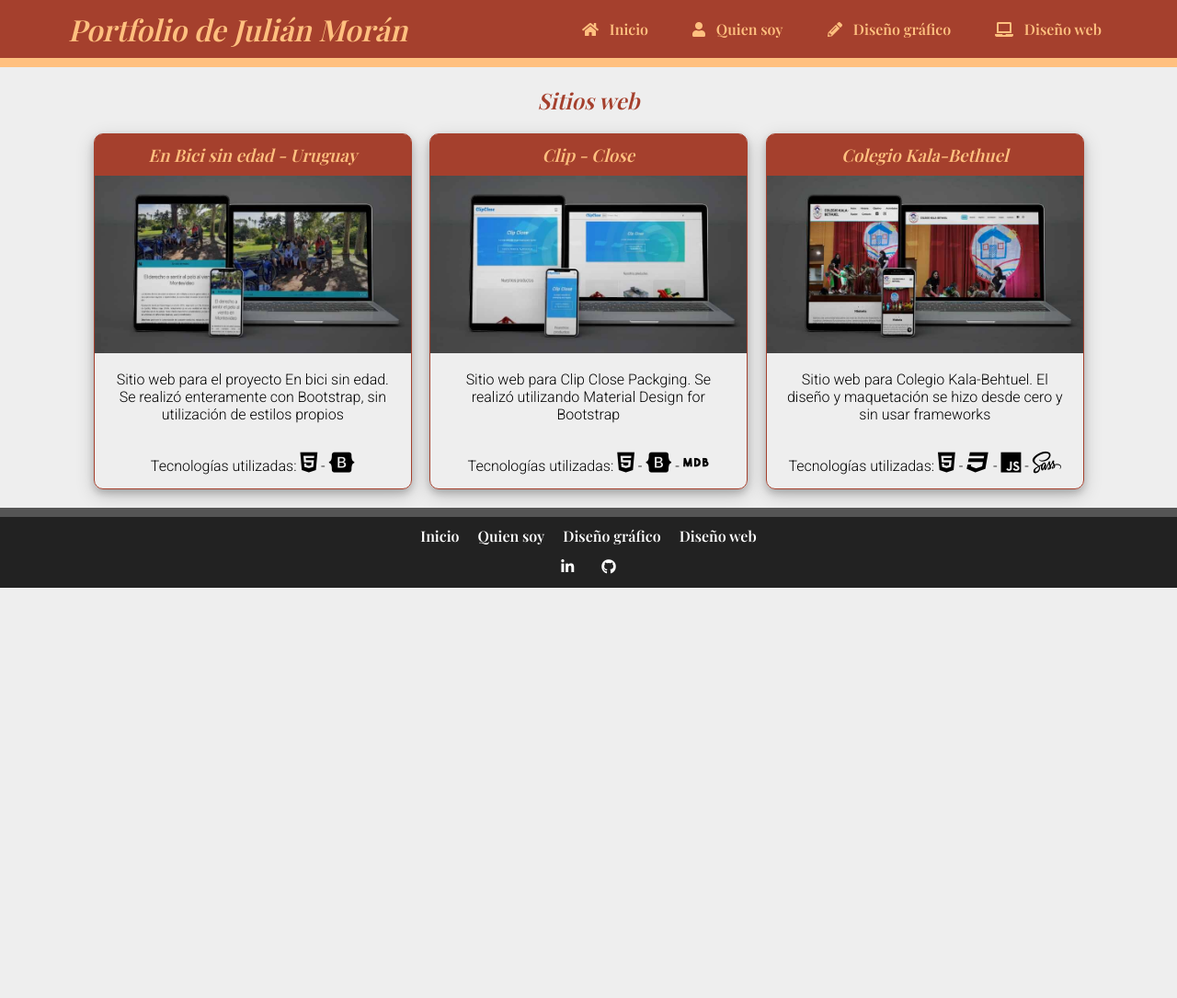
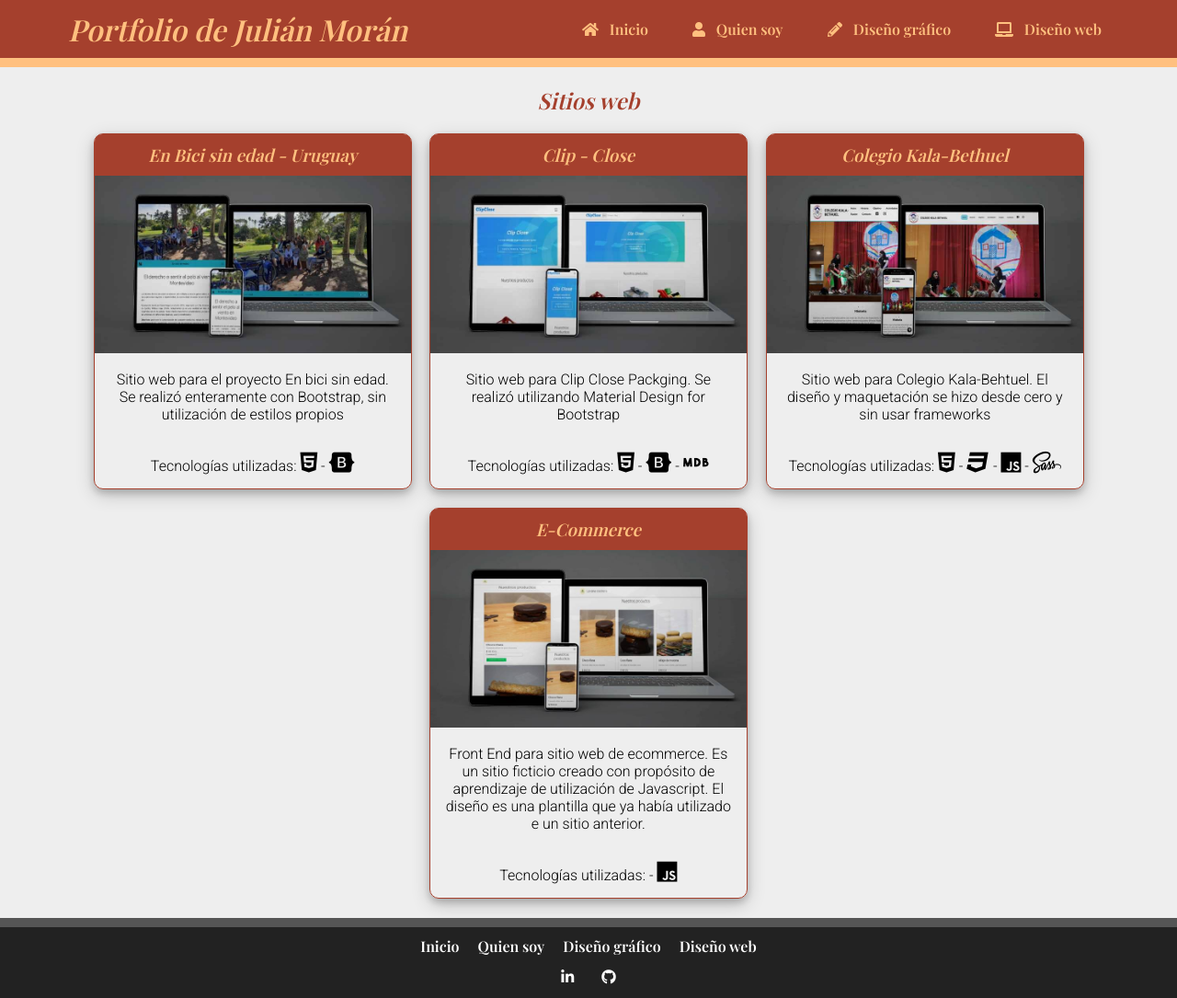
Before and after one commit to julianmoran1/portfolio, a plain HTML site: page web.html in a window 1280 px wide. Shown: the whole page at 92% size. Before the commit the page ends 800 px from the top, so only its background shows below. Drawn offline with nearby package versions, Linux system fonts and the light colour scheme.

Commit message:
agregué sitio de rana cocinera

```diff
--- a/web.html
+++ b/web.html
@@ -101,6 +101,15 @@
                             <p>Tecnologías utilizadas: <i class="fab fa-html5"></i> - <i class="fab fa-css3"></i> - <i class="fab fa-js"></i> - <i class="fab fa-sass"></i> </p>
                         </a>
                     </article>
+
+                    <article class="categorias animate__animated animate__backInRight">
+                        <a href="https://julianmoran1.github.io/ecommerce/" target="_blank">
+                            <h3>E-Commerce</h3>
+                            <img src="images/mockup-rana.jpg" alt="Mockup sitio web ecommerce">
+                            <P>Front End para sitio web de ecommerce. Es un sitio ficticio creado con propósito de aprendizaje de utilización de Javascript. El diseño es una plantilla que ya había utilizado e un sitio anterior.</P>
+                            <p>Tecnologías utilizadas: </i> - <i class="fab fa-js"></i>  </p>
+                        </a>
+                    </article>
                 </div>
 
             </section>
```
Also changed, not shown: images/mockup-rana.jpg (added).
